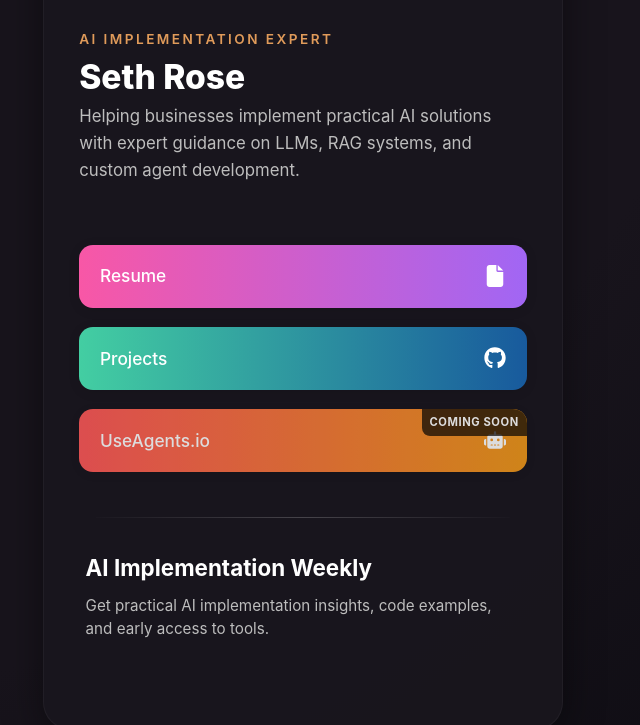
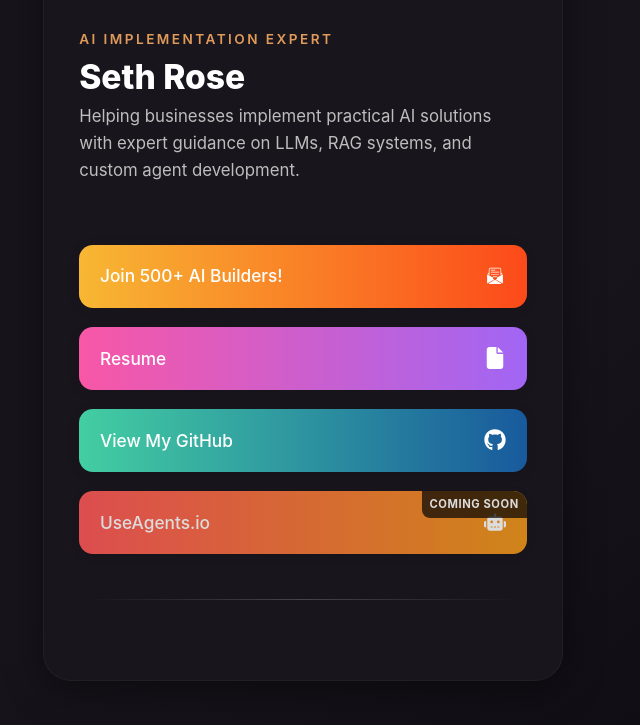
Before and after one commit to TheSethRose/TheSethRose.github.io, a plain HTML site: page index.html in a window 1280 px wide. Shown: the part 231-956 px from the top of the page, without its empty margins (337-977 px from the left). Drawn offline with Linux system fonts and the light colour scheme.

```diff
--- a/assets/styles/style.css
+++ b/assets/styles/style.css
@@ -225,6 +225,13 @@ body {
 }
 .link-card.gradient3 {
     background: linear-gradient(90deg, #ff5858 0%, #f09819 100%);
+}
+
+/* Gold gradient */
+.link-card.gradient4 {
+    background: linear-gradient(90deg, #f7b733 0%, #fc4a1a 100%); /* Example Gold/Orange */
+    /* Or try: background: linear-gradient(90deg, #DAA520 0%, #FFD700 100%); /* Dark Gold to Light Gold */
+    /* Or try: background: linear-gradient(90deg, #FDBB2D 0%, #22C1C3 100%); /* Gold to Teal - more contrast? */
 }
 
 .link-card:hover {
--- a/index.html
+++ b/index.html
@@ -78,7 +78,7 @@
         </div>
         <div class="social-row">
             <a href="https://x.com/TheSethRose" target="_blank" rel="noopener" aria-label="Follow Seth Rose on X (formerly Twitter)"><img src="assets/icons/x.svg" alt="X" width="22" height="22"></a>
-            <a href="https://github.com/TheSethRose" target="_blank" rel="noopener" aria-label="View Seth Rose's GitHub projects"><img src="assets/icons/github.svg" alt="GitHub" width="22" height="22"></a>
+            <a href="https://github.com/sponsors/TheSethRose" target="_blank" rel="noopener" aria-label="Sponsor Seth Rose on GitHub"><img src="assets/icons/github.svg" alt="GitHub" width="22" height="22"></a>
             <a href="https://www.linkedin.com/in/sethlrose/" target="_blank" rel="noopener" aria-label="Connect with Seth Rose on LinkedIn"><img src="assets/icons/linkedin.svg" alt="LinkedIn" width="22" height="22"></a>
             <a href="https://bsky.app/profile/sethrose.dev" target="_blank" rel="noopener" aria-label="Follow Seth Rose on Bluesky"><img src="assets/icons/bluesky.svg" alt="Bluesky" width="22" height="22"></a>
             <a href="https://www.threads.net/@thesethrose" target="_blank" rel="noopener" aria-label="Follow Seth Rose on Threads"><img src="assets/icons/threads.svg" alt="Threads" width="22" height="22"></a>
@@ -90,12 +90,16 @@
             <div class="desc">Helping businesses implement practical AI solutions with expert guidance on LLMs, RAG systems, and custom agent development.</div>
         </div>
         <div class="links-list" role="navigation" aria-label="Main links">
+            <a class="link-card gradient4" href="https://join.sethrose.dev/website/button" target="_blank" rel="noopener" aria-label="Join the AI Builders Newsletter">
+                <span>Join 500+ AI Builders!</span>
+                <img src="assets/icons/join.svg" alt="Newsletter icon" width="22" height="22">
+            </a>
             <a class="link-card gradient1" href="assets/public/resume.pdf" target="_blank" rel="noopener" aria-label="Download Seth Rose's resume">
                 <span>Resume</span>
                 <img src="assets/icons/resume.svg" alt="Resume icon" width="22" height="22">
             </a>
-            <a class="link-card gradient2" href="https://github.com/TheSethRose" target="_blank" rel="noopener" aria-label="View Seth Rose's projects on GitHub">
-                <span>Projects</span>
+            <a class="link-card gradient2" href="https://github.com/sponsors/TheSethRose" target="_blank" rel="noopener" aria-label="Sponsor Seth Rose on GitHub">
+                <span>View My GitHub</span>
                 <img src="assets/icons/github.svg" alt="GitHub icon" width="22" height="22">
             </a>
             <a class="link-card gradient3 coming-soon-container" href="https://useagents.io" target="_blank" rel="noopener" aria-label="Visit UseAgents.io - platform coming soon">
@@ -107,11 +111,6 @@
 
         <div class="section-divider" role="separator" aria-hidden="true"></div>
 
-        <div class="newsletter-section">
-            <h3 id="newsletter-heading">AI Implementation Weekly</h3>
-            <p>Get practical AI implementation insights, code examples, and early access to tools.</p>
-            <div style="text-align: left" class="sender-form-field" data-sender-form-id="m9j9z83zez6mn59cdl9" aria-labelledby="newsletter-heading"></div>
-        </div>
     </div>
     <div class="copyright">&copy; Inferno Assets, LLC - 2025</div>
 
```
Also changed, not shown: assets/icons/join.svg (added).
